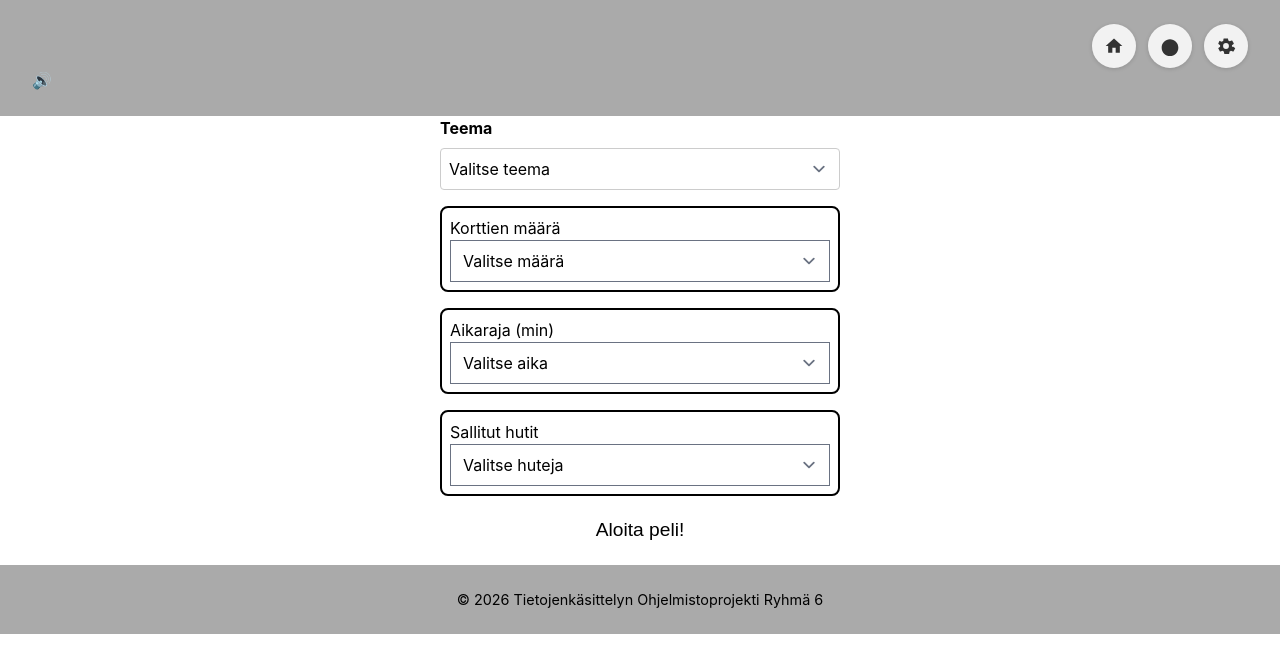
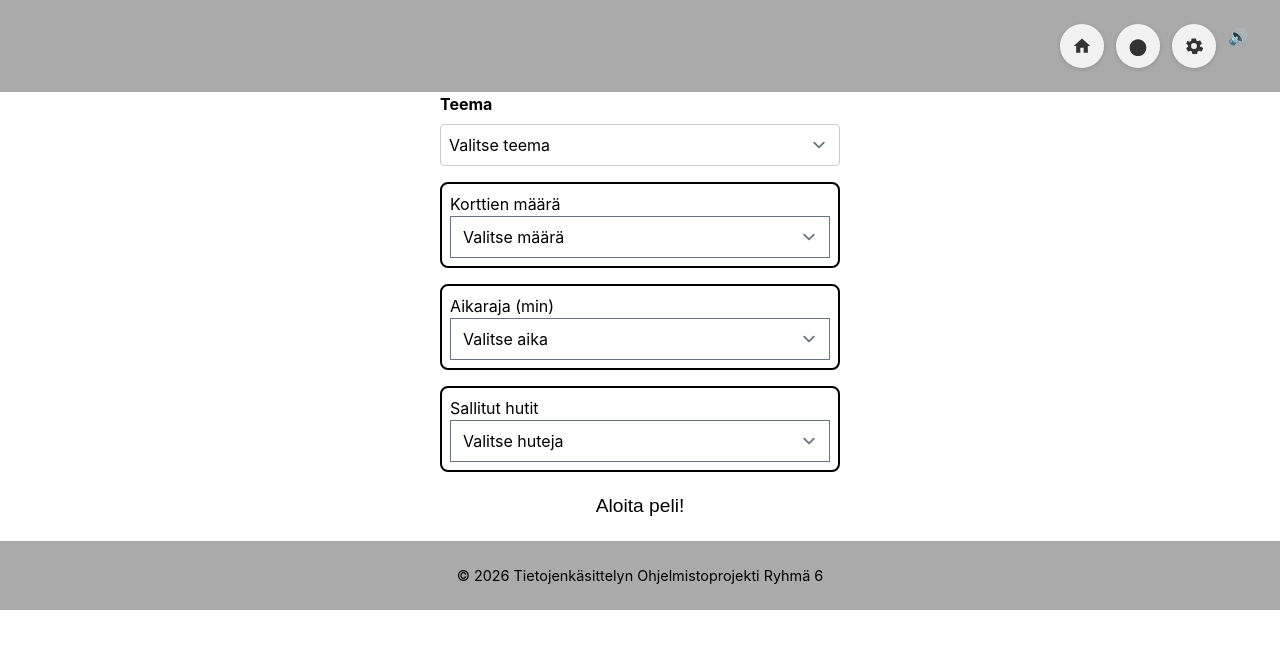
Before and after one commit to jamktiko/MuisTiko, a SvelteKit app in the folder muistiko/: page /settings in a window 1280 px wide. Shown: the top 672 px of the page. Built offline with nearby package versions, Linux system fonts and the light colour scheme.

Commit message:
new changes to soundbutton

```diff
--- a/muistiko/src/lib/components/Header.svelte
+++ b/muistiko/src/lib/components/Header.svelte
@@ -55,6 +55,7 @@
 						/>
 					</svg>
 				</button>
+				<SoundButton/>
 			</div>
 		</nav>
 	</div>
@@ -67,7 +68,7 @@
 		<SettingsModal closeModal={() => (showSettings = false)} />
 	{/if}
 
-   <SoundButton/>
+
 </header>
 
 <style>
--- a/muistiko/src/routes/soundButton.svelte
+++ b/muistiko/src/routes/soundButton.svelte
@@ -18,7 +18,7 @@
 
 
 <!-- svelte-ignore a11y_no_static_element_interactions -->
-<div
+<div  class="audio"
   onmouseenter={() => soundState.showSlider = true}
   onmouseleave={() => soundState.showSlider = false}
 >
@@ -29,13 +29,14 @@
 
 
 {#if soundState.showSlider && !soundState.muted}
+<div class="slider">
 <input type="range"
-class="slider"
 min="0"
 max="1"
 step="0.01"
 value={soundState.volume}
 oninput={volumeInput}/>
+</div>
 {/if}
 
 <audio bind:this={audio} src="\data\music\fassounds-escape-your-love-upbeat-fashion-pop-dance-412230.mp3"/>
@@ -44,17 +45,18 @@ oninput={volumeInput}/>
 <style>
  .slider {
    position: absolute;
-  top: 85px;
-  left: 54.5%;
-
-
+  top: 170%;
+  left: 50%;
   padding: 10px;
   border-radius: 12px;
   -webkit-appearance: slider-vertical;
-   writing-mode: bottom;
+   transform: translateX(-50%) rotate(90deg);
   display: flex;
   align-items: center;
-
+ }
+ .audio {
+  display: inline-block;
+  position: relative;
  }
 
 
```
